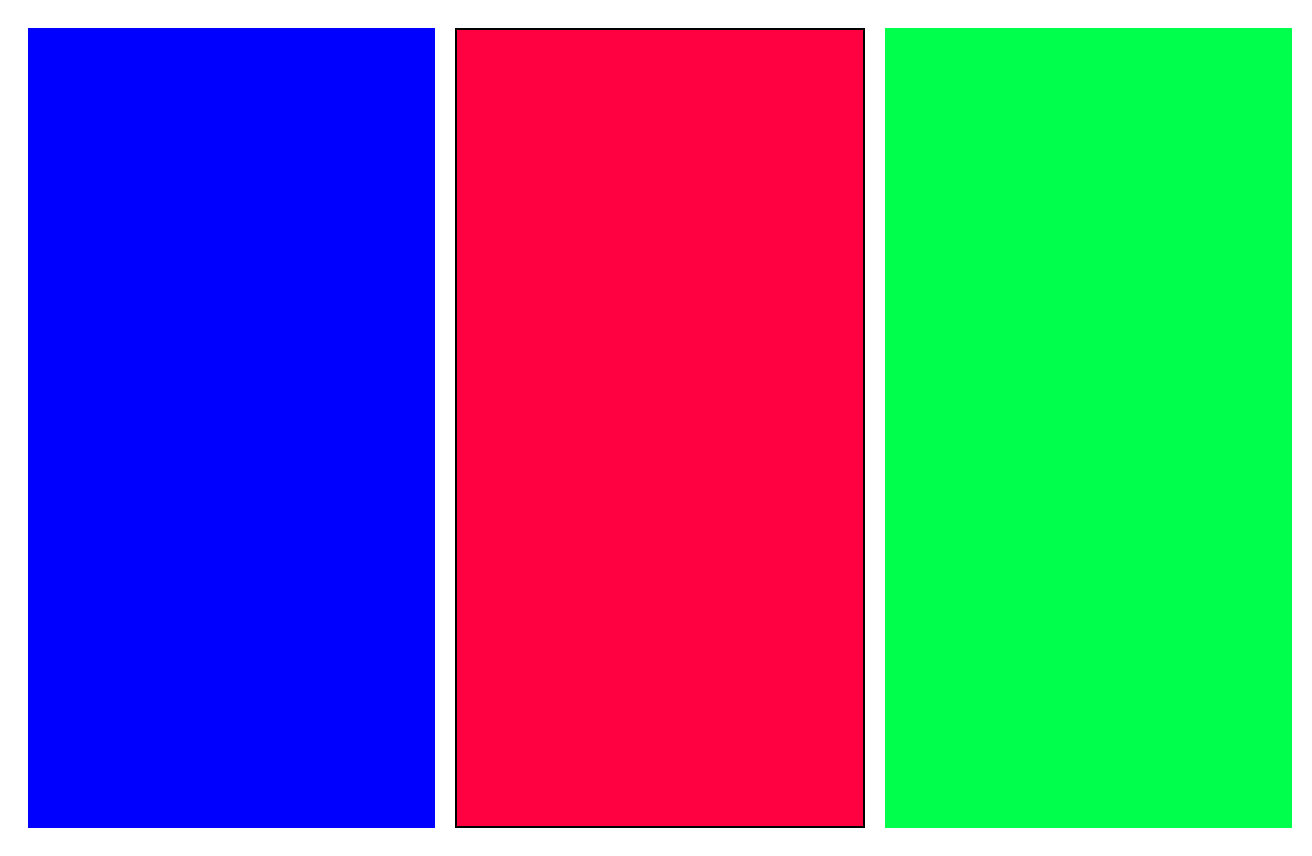
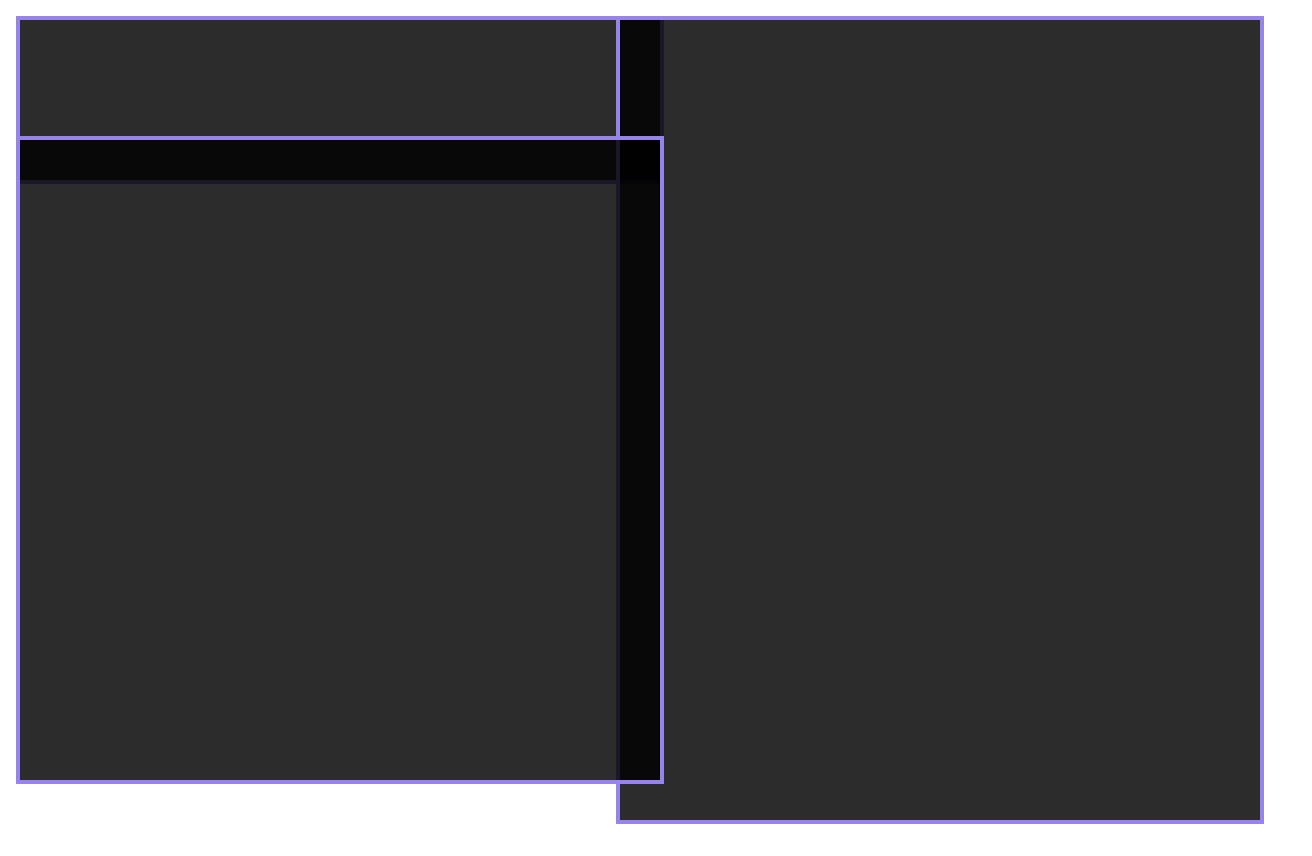
Before and after one commit to V3NCO/www, a SvelteKit app: page / in a window 1280 px wide. Shown: the whole page, 1312 px wide, since content can reach past the window. Built offline with nearby package versions, Linux system fonts and the light colour scheme.

Commit message:
A bit janky, but the base is working

```diff
--- a/src/routes/+page.svelte
+++ b/src/routes/+page.svelte
@@ -2,36 +2,55 @@
     let name = 'Venco'; // In case i want to change my username basically everywhere i guess
     let gravatarsrc = 'https://gravatar.com/avatar/9f5b5ad2d2cd1bca67ec2702f8cbabf38bf1d10140bd7266ab15fdd4b2311fda?s=128';
 </script>
-<div class="container">
-    <div class="tl"></div>
-    <div class="r"></div>
-    <div class="bl"></div>
+
+<div class="tl">
+    <div class="box">
+
+    </div>
+</div>
+<div class="r">
+    <div class="box">
+
+    </div>
+</div>
+<div class="bl">
+    <div class="box">
+
+    </div>
 </div>
 
 <style>
-    .container {
-        display: flex;
-        width: 100%;
-        height: 100vh;
-        gap: 20px;
+
+    .tl {
+        position: absolute;
+        top: 0;
+        left: 0;
+        width: 50%;
+        height: 20%;
         padding: 20px;
     }
-    .tl {
-        justify-content: flex-start;
-        flex: 1;
-        align-items: flex-start;
-        background-color: blue;
-    }
     .r {
-        flex: 1;
-        background-color: rgb(255, 0, 64);
-        justify-content: flex-end;
-        border: 2px solid black;
+        position: absolute;
+        top: 0;
+        right: 0;
+        width: 50%;
+        height: 100%;
+        padding: 20px;
     }
     .bl {
-        flex: 1;
-        justify-content: flex-start;
-        align-items: flex-end;
-        background-color: rgb(0, 255, 76);
+        position: absolute;
+        bottom: 0;
+        left: 0;
+        width: 50%;
+        height: 80%;
+        padding: 20px;
+    }
+    .box {
+        outline: 4px;
+        outline-style: solid;
+        outline-color: #9683EC;
+        background-color: #000000d3;
+        min-width: 100%;
+        min-height: 100%;
     }
 </style>
```
